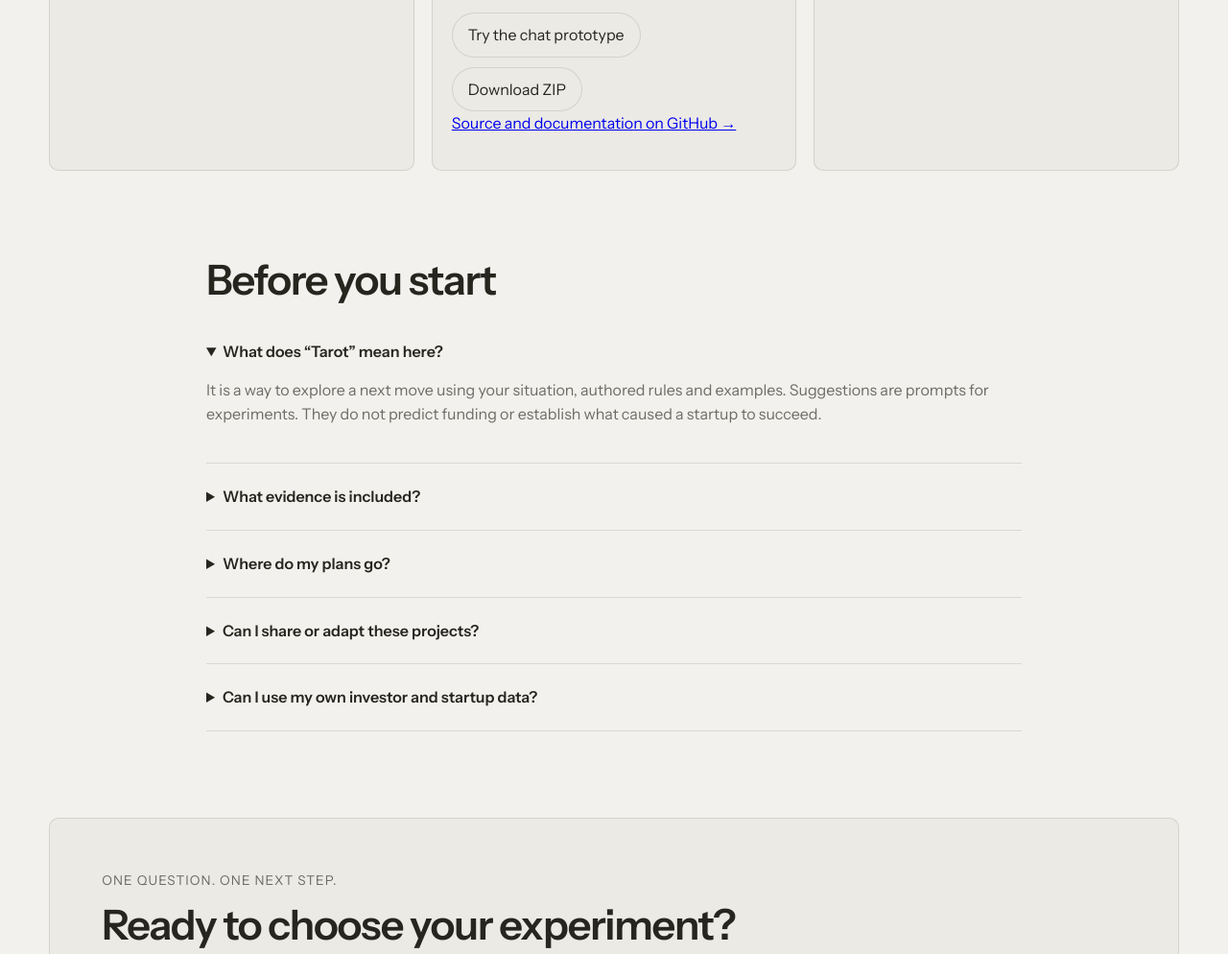
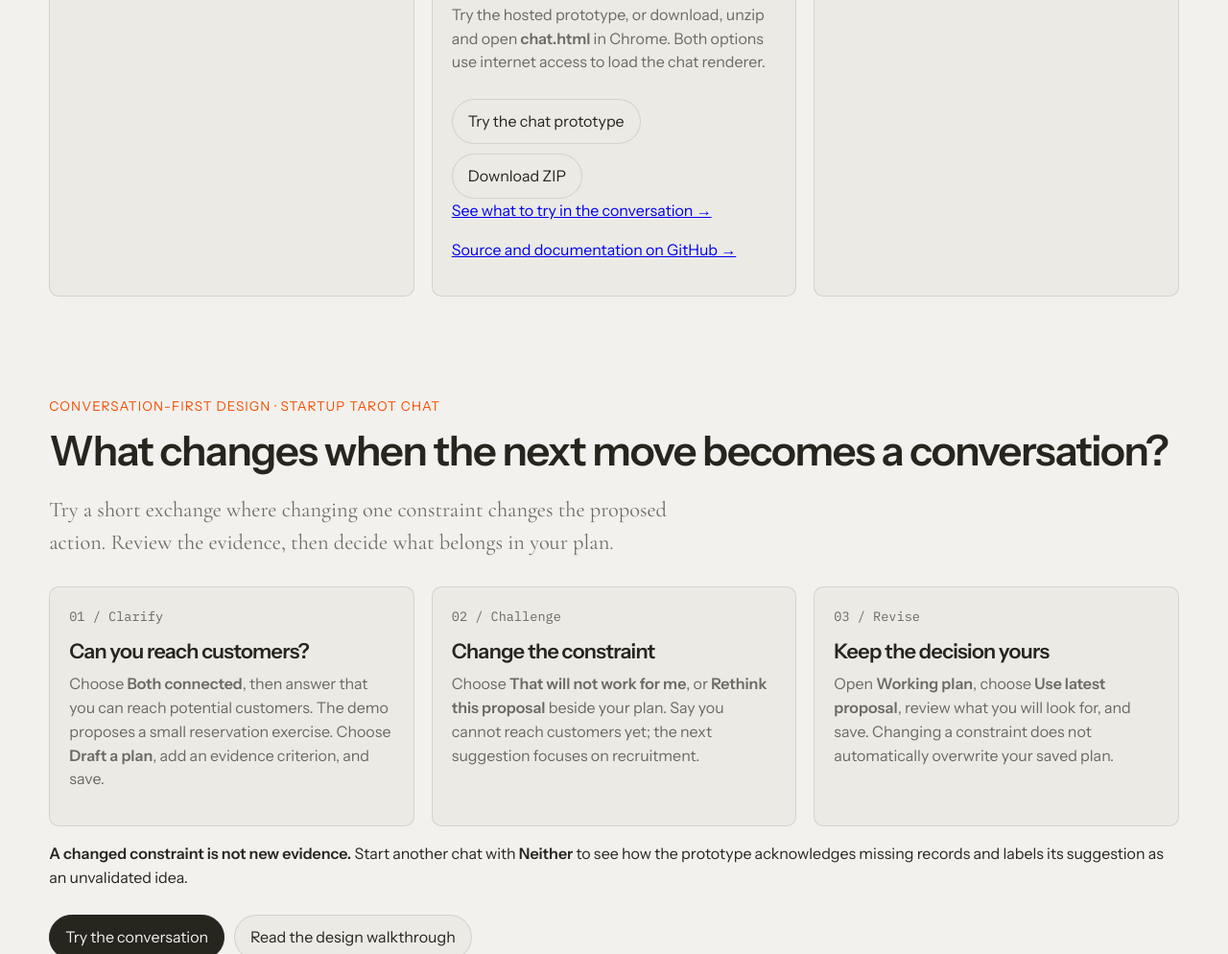
Before and after one commit to hmc62843u/hmc62843u.github.io, a website: page startup-tarot.htm in a window 1280 px wide. Shown: the part 1806-2800 px from the top of the page at 96% size. Drawn offline with nearby package versions, Linux system fonts and the light colour scheme.

Commit message:
Add conversation-first walkthrough to Startup Tarot funnel

```diff
--- a/startup-tarot.css
+++ b/startup-tarot.css
@@ -24,7 +24,7 @@
 .tarot-closing { padding: clamp(24px, 5vw, 54px); }
 .tarot-closing > p { max-width: 70ch; }
 .tarot-own-research { margin-top: 28px; padding-top: 28px; border-top: 1px solid var(--line); max-width: 70ch; }
-.tarot-page #start, .tarot-page #research { scroll-margin-top: 150px; }
+.tarot-page #start, .tarot-page #chat, .tarot-page #research { scroll-margin-top: 150px; }
 @media (max-width: 900px) {
   .tarot-hero { grid-template-columns: 1fr; gap: 32px; }
   .tarot-example { padding: 24px; }
--- a/startup-tarot.htm
+++ b/startup-tarot.htm
@@ -43,7 +43,7 @@
         </div>
         <p class="mono tarot-note">Free to try · No account · No API key</p>
         <p class="tarot-note">Try the hosted demo directly in your browser, or download the ZIP for a local copy. To run locally, unzip the folder and open <strong>index.html</strong>. No installation, Node or Python needed.</p>
-        <p><a href="#start">How to get started</a> · <a href="#research">Explore additional research</a></p>
+        <p><a href="#start">How to get started</a> · <a href="#chat">Explore the conversational prototype</a> · <a href="#research">Explore additional research</a></p>
       </div>
       <aside class="tarot-example" aria-labelledby="example-title">
         <p class="kicker">A first experiment</p>
@@ -80,9 +80,11 @@
         </article>
         <article class="card">
           <p class="mono">For curious testers</p><h3>Startup Tarot Chat</h3>
-          <p>Explore a guided conversation with interactive cards and saved plans. This prototype uses fictional records and scripted replies; no language model or researched Guide Pack is connected.</p>
+          <p>Explore a conversation-first approach: answer a question about customer access, challenge a proposed next step, and explicitly revise a saved plan. OpenUI renders the streamed response cards.</p>
+          <p>This prototype uses fictional records and scripted replies; no language model or researched Guide Pack is connected.</p>
           <p>Try the hosted prototype, or download, unzip and open <strong>chat.html</strong> in Chrome. Both options use internet access to load the chat renderer.</p>
           <div class="actions"><a class="btn" href="https://hmc62843u.github.io/startup-tarot-chat/">Try the chat prototype</a><a class="btn" href="https://github.com/hmc62843u/startup-tarot-chat/archive/refs/heads/main.zip">Download ZIP</a></div>
+          <p><a href="#chat">See what to try in the conversation →</a></p>
           <p><a href="https://github.com/hmc62843u/startup-tarot-chat">Source and documentation on GitHub →</a></p>
         </article>
         <article class="card">
@@ -93,10 +95,29 @@
       </div>
     </section>
 
+    <section class="section container" id="chat" aria-labelledby="chat-title">
+      <p class="kicker">Conversation-first design · Startup Tarot Chat</p>
+      <h2 id="chat-title">What changes when the next move becomes a conversation?</h2>
+      <p class="lead">Try a short exchange where changing one constraint changes the proposed action. Review the evidence, then decide what belongs in your plan.</p>
+      <div class="grid cols-3 tarot-grid">
+        <article class="card"><p class="mono">01 / Clarify</p><h3>Can you reach customers?</h3><p>Choose <strong>Both connected</strong>, then answer that you can reach potential customers. The demo proposes a small reservation exercise. Choose <strong>Draft a plan</strong>, add an evidence criterion, and save.</p></article>
+        <article class="card"><p class="mono">02 / Challenge</p><h3>Change the constraint</h3><p>Choose <strong>That will not work for me</strong>, or <strong>Rethink this proposal</strong> beside your plan. Say you cannot reach customers yet; the next suggestion focuses on recruitment.</p></article>
+        <article class="card"><p class="mono">03 / Revise</p><h3>Keep the decision yours</h3><p>Open <strong>Working plan</strong>, choose <strong>Use latest proposal</strong>, review what you will look for, and save. Changing a constraint does not automatically overwrite your saved plan.</p></article>
+      </div>
+      <p><strong>A changed constraint is not new evidence.</strong> Start another chat with <strong>Neither</strong> to see how the prototype acknowledges missing records and labels its suggestion as an unvalidated idea.</p>
+      <div class="actions">
+        <a class="btn btn-solid" href="https://hmc62843u.github.io/startup-tarot-chat/">Try the conversation</a>
+        <a class="btn" href="https://github.com/hmc62843u/startup-tarot-chat/blob/main/CONVERSATION_DESIGN.md">Read the design walkthrough</a>
+      </div>
+      <p class="mono tarot-note">Scripted prototype · Fictional evidence · OpenUI rendering</p>
+      <p class="tarot-note">This is an interaction-design demo with two customer-access choices. It does not interpret arbitrary founder descriptions or connect to a live language model. Plans are saved in this browser.</p>
+    </section>
+
     <section class="section container tarot-questions" aria-labelledby="questions-title">
       <h2 id="questions-title">Before you start</h2>
       <details open><summary>What does “Tarot” mean here?</summary><p>It is a way to explore a next move using your situation, authored rules and examples. Suggestions are prompts for experiments. They do not predict funding or establish what caused a startup to succeed.</p></details>
       <details><summary>What evidence is included?</summary><p>The app includes researched investor/program profiles and dated startup snapshots. The included pack has no encoded investor-topic connections. You can inspect sources and limitations; choosing an investor perspective does not establish a funding relationship or endorsement.</p></details>
+      <details><summary>How is the chat prototype different from the main app?</summary><p>The main app organizes researched examples and planning into screens you browse. The chat prototype explores a narrower task through a clarifying question, streamed response cards and an editable working plan. Its records are fictional and its branches are scripted. Choose the main app to explore the included research pack, or Chat to test the conversational interaction.</p></details>
       <details><summary>Where do my plans go?</summary><p>Plans and notes stay in the browser where you save them. The hosted demo and a downloaded copy have separate browser storage; plans do not automatically transfer between them. Use the same browser profile and the same demo URL or local app path to return to your work. Clearing browser data or using a different profile can affect saved work.</p></details>
       <details><summary>Can I share or adapt these projects?</summary><p>Yes. The apps’ original code and fictional examples use the MIT licence. Research has separate licence and source notices. Check each repository’s terms and retain the relevant notices when sharing or adapting a pack.</p></details>
       <details><summary>Can I use my own investor and startup data?</summary><p>Yes, through a prepared Guide Pack for your downloaded copy of Startup Tarot. Guide Pack Kit helps you structure sources, matching criteria and suggested experiments. The app does not offer a general file-upload or automatic import feature. You can <a href="#research">discuss your research with Andrew</a> before preparing a pack. Startup Tarot Chat currently uses its fictional demo data.</p></details>
```
